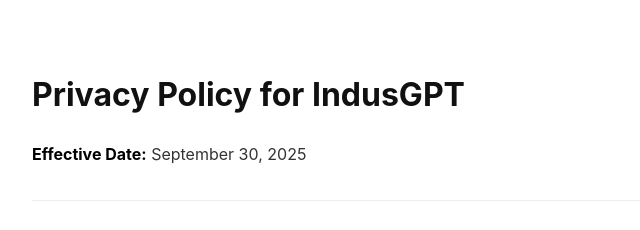
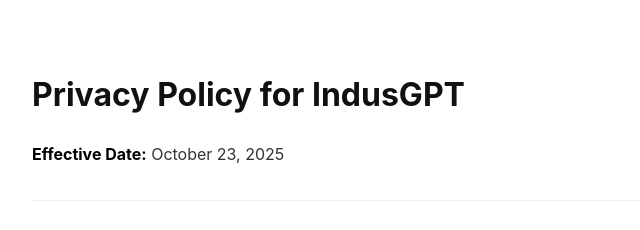
Before and after one commit to RHIH32/link, a plain HTML site: page index.html in a window 1280 px wide. Shown: the top 230 px of the page, 208-848 px from the left. Drawn offline with Linux system fonts and the light colour scheme.

Commit message:
Update index.html

```diff
--- a/index.html
+++ b/index.html
@@ -14,7 +14,7 @@
 </head>
 <body>
     <h1>Privacy Policy for  IndusGPT</h1>
-    <p><strong>Effective Date:</strong> September 30, 2025</p>
+    <p><strong>Effective Date:</strong> October 23, 2025</p>
     <hr>
 
     <h3>1. Introduction</h3>
```
